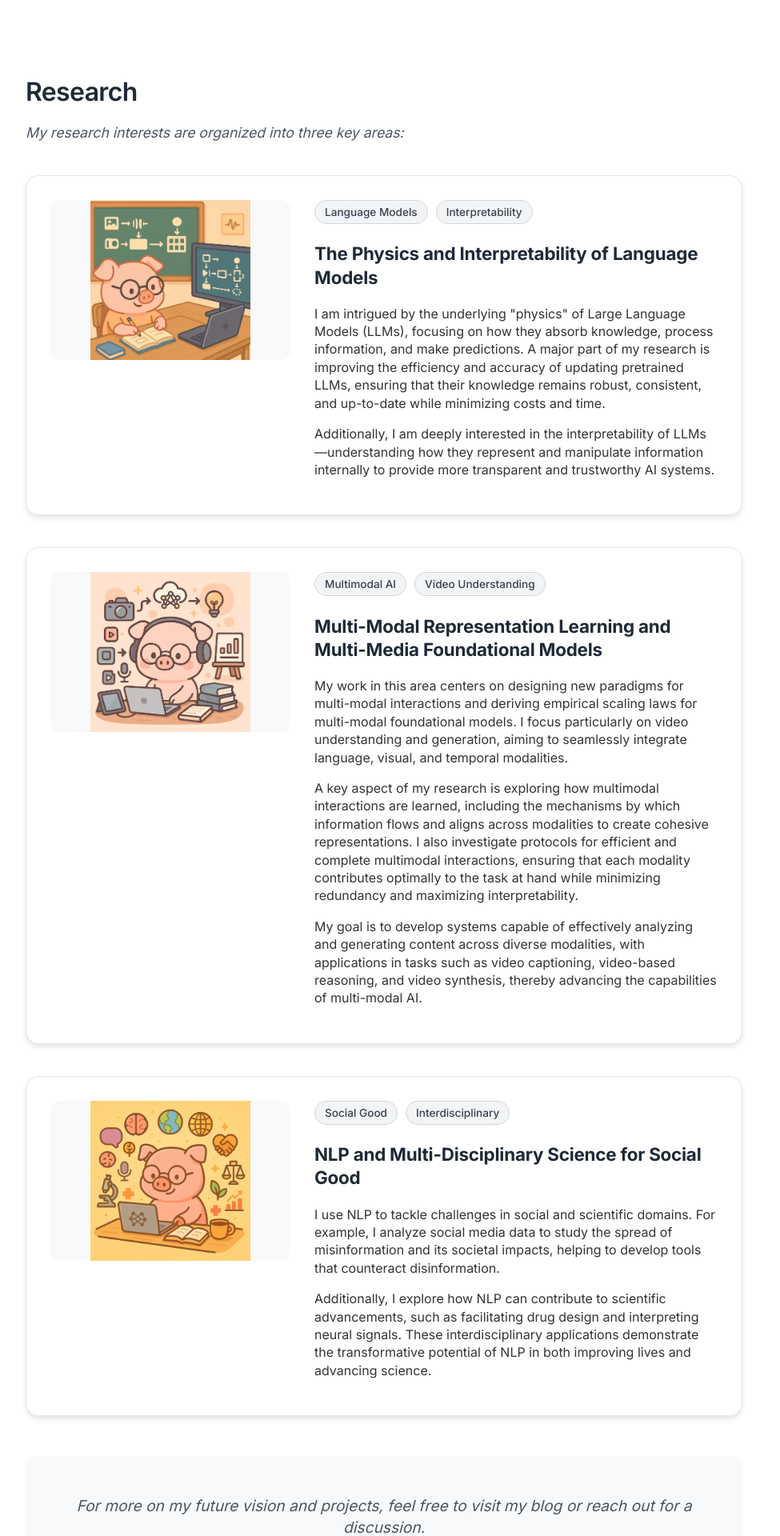
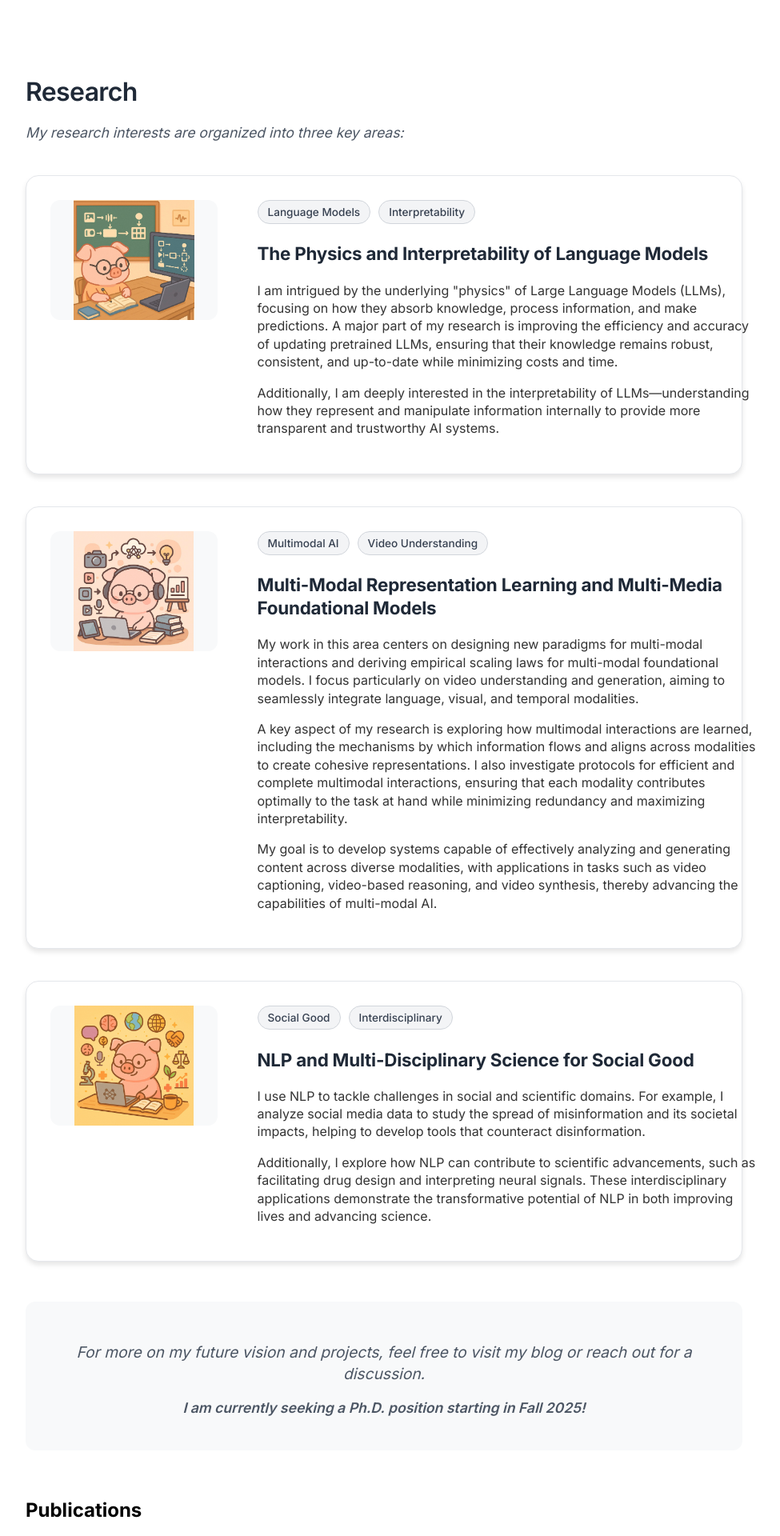
Before and after one commit to Lumos-Jiateng/Lumos-Jiateng.github.io, a Jekyll site: the page built from index.html, in a window 1280 px wide. Shown: the part 859-2779 px from the top of the page at 80% size, without its empty margins (160-1135 px from the left). Built offline with Jekyll 4.4.1, drawn with Linux system fonts in a browser that asks for light colours; grey boxes are pictures that could not be loaded.

Commit message:
调整Research部分布局：图片占1/4宽度，文字占3/4宽度

```diff
--- a/css/main.css
+++ b/css/main.css
@@ -86,8 +86,8 @@ ul.posts li {
 }
 
 .research-image {
-    flex: 0 0 300px;
-    height: 200px;
+    flex: 0 0 25%;
+    height: 150px;
     border-radius: 12px;
     overflow: hidden;
     background: #f8f9fa;
@@ -109,7 +109,8 @@ ul.posts li {
 }
 
 .research-content {
-    flex: 1;
+    flex: 0 0 75%;
+    padding-left: 20px;
 }
 
 .research-tags {
@@ -533,7 +534,14 @@ ul.posts li {
     .research-image {
         flex: none;
         width: 100%;
-        height: 180px;
+        height: 150px;
+    }
+
+    .research-content {
+        flex: none;
+        width: 100%;
+        padding-left: 0;
+        padding-top: 15px;
     }
 
     .publication-card {
```
